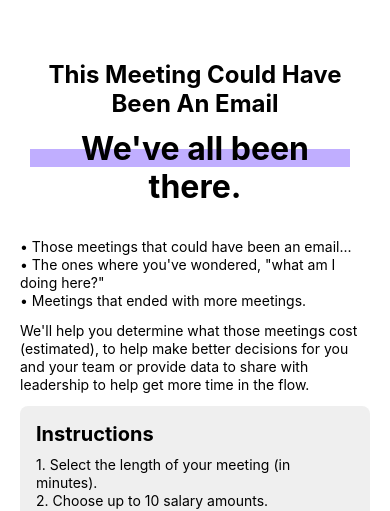
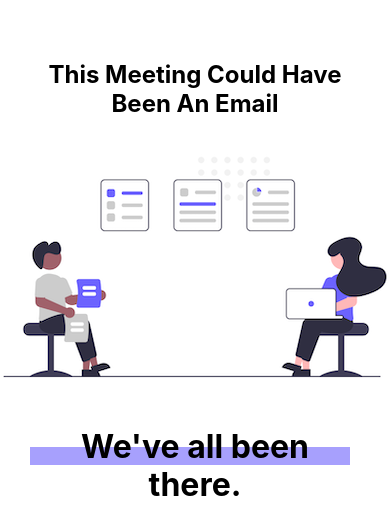
Before and after one commit to pennmeg/be-an-email, a React Native app: screen /Home in a window 390 px wide. Shown: the top 511 px of the page. Built offline with nearby package versions, Linux system fonts and the light colour scheme; what expo-linking would draw is missing.

Commit message:
Add image and adjust colors

```diff
--- a/screens/HomeScreen/HomeScreen.tsx
+++ b/screens/HomeScreen/HomeScreen.tsx
@@ -1,15 +1,27 @@
-import { StyleSheet, Text as RNText, ScrollView } from "react-native";
+import {
+  StyleSheet,
+  Text as RNText,
+  ScrollView,
+  Image,
+  View,
+  Dimensions,
+} from "react-native";
 import Instructions from "./Sections/Instructions";
 import MeetingDetails from "./Sections/MeetingDetails/MeetingDetails";
 import Introduction from "./Sections/Introduction";
-import { RootStackScreenProps } from "../../types";
+import UndrawImage from "../../assets/images/undraw_Meeting_re_i53h.png";
 
 export default function HomeScreen({ navigation }) {
+  const screenWidth = Dimensions.get("screen").width;
+
   return (
     <ScrollView style={{ backgroundColor: "white", padding: 20 }}>
       <RNText style={styles.title}>
         This Meeting Could Have Been An Email
       </RNText>
+      <View style={{ justifyContent: "center", alignItems: "center" }}>
+        <Image width={screenWidth} source={UndrawImage} />
+      </View>
       <Introduction />
       <Instructions />
       <MeetingDetails navigation={navigation} />
@@ -25,7 +37,9 @@ const styles = StyleSheet.create({
     paddingTop: 30,
     backgroundColor: "white",
   },
-
+  image: {
+    width: "100%",
+  },
   title: {
     marginTop: 40,
     fontSize: 24,
--- a/screens/HomeScreen/Sections/Instructions.tsx
+++ b/screens/HomeScreen/Sections/Instructions.tsx
@@ -24,7 +24,7 @@ const Instructions = () => {
 const styles = StyleSheet.create({
   greyBackground: {
     marginVertical: 12,
-    backgroundColor: "#efefef",
+    backgroundColor: "#F2F2F2",
     padding: 16,
     borderRadius: 8,
   },
--- a/screens/HomeScreen/Sections/Introduction.tsx
+++ b/screens/HomeScreen/Sections/Introduction.tsx
@@ -48,7 +48,7 @@ const styles = StyleSheet.create({
   purpleBorder: {
     height: 18,
     width: 320,
-    backgroundColor: "#c0aeff",
+    backgroundColor: "#A7A0FD",
     position: "absolute",
     top: 19,
     left: -2,
--- a/screens/HomeScreen/Sections/MeetingDetails/MeetingAttendees.tsx
+++ b/screens/HomeScreen/Sections/MeetingDetails/MeetingAttendees.tsx
@@ -130,16 +130,12 @@ export default MeetingAttendees;
 
 const styles = StyleSheet.create({
   container: {
-    backgroundColor: "#efefef",
+    backgroundColor: "#F2F2F2",
     padding: 8,
     borderRadius: 8,
   },
   transparentBackground: { backgroundColor: "transparent" },
   spacedRow: { flexDirection: "row", justifyContent: "space-between" },
-  header: {
-    padding: 20,
-    backgroundColor: "#c0aeff",
-  },
   section: {
     paddingVertical: 20,
     borderBottomWidth: 1,
--- a/screens/HomeScreen/Sections/MeetingDetails/MeetingDetails.tsx
+++ b/screens/HomeScreen/Sections/MeetingDetails/MeetingDetails.tsx
@@ -5,6 +5,9 @@ import MeetingLength from "./MeetingLength";
 import MeetingAttendees from "./MeetingAttendees";
 import { SalariesType } from "../../../../constants/Salaries";
 import { RootStackScreenProps } from "../../../../types";
+
+// 2F2E41 "black"
+// F2F2F2
 
 const MeetingDetails = ({ navigation }) => {
   const [meetingTime, setMeetingTime] = useState(0.25);
@@ -31,7 +34,7 @@ const MeetingDetails = ({ navigation }) => {
           alignItems: "center",
           justifyContent: "center",
           paddingTop: 20,
-          paddingBottom: 500,
+          paddingBottom: 50,
         }}
       >
         <TouchableOpacity
@@ -45,8 +48,8 @@ const MeetingDetails = ({ navigation }) => {
           }
           style={{
             padding: 12,
-            backgroundColor: "#c0aeff",
-            borderColor: "#c0aeff",
+            backgroundColor: "#A7A0FD",
+            borderColor: "#A7A0FD",
             borderWidth: 1,
             width: "100%",
             alignItems: "center",
@@ -79,7 +82,7 @@ const styles = StyleSheet.create({
   purpleBorder: {
     height: 16,
     width: 180,
-    backgroundColor: "#c0aeff",
+    backgroundColor: "#A7A0FD",
     position: "absolute",
     top: 10,
     left: -4,
@@ -92,10 +95,6 @@ const styles = StyleSheet.create({
   },
   transparentBackground: { backgroundColor: "transparent" },
   spacedRow: { flexDirection: "row", justifyContent: "space-between" },
-  header: {
-    padding: 20,
-    backgroundColor: "#c0aeff",
-  },
   section: {
     paddingVertical: 20,
     borderBottomWidth: 1,
--- a/screens/HomeScreen/Sections/MeetingDetails/MeetingLength.tsx
+++ b/screens/HomeScreen/Sections/MeetingDetails/MeetingLength.tsx
@@ -54,26 +54,13 @@ const styles = StyleSheet.create({
     paddingBottom: 8,
     marginTop: 12,
   },
-  purpleBorder: {
-    height: 16,
-    width: 180,
-    backgroundColor: "#c0aeff",
-    position: "absolute",
-    top: 10,
-    left: -4,
-    zIndex: -1,
-  },
   container: {
-    backgroundColor: "#efefef",
+    backgroundColor: "#F2F2F2",
     padding: 8,
     borderRadius: 8,
   },
   transparentBackground: { backgroundColor: "transparent" },
   spacedRow: { flexDirection: "row", justifyContent: "space-between" },
-  header: {
-    padding: 20,
-    backgroundColor: "#c0aeff",
-  },
   section: {
     paddingVertical: 20,
     borderBottomWidth: 1,
```
Also changed, not shown: assets/images/undraw_Meeting_re_i53h.png (added), assets/images/undraw_happy_news_hxmt.svg (deleted).
